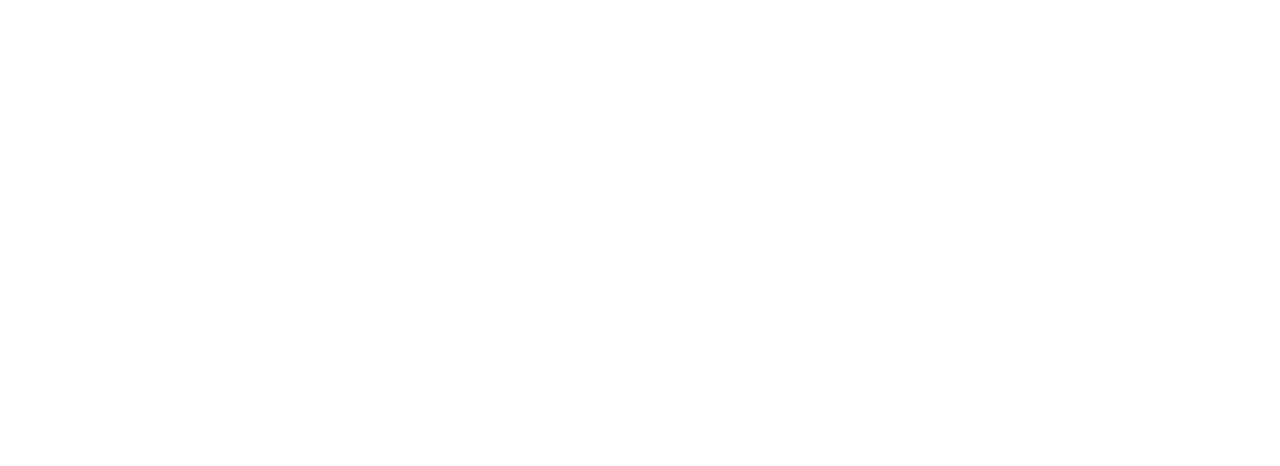
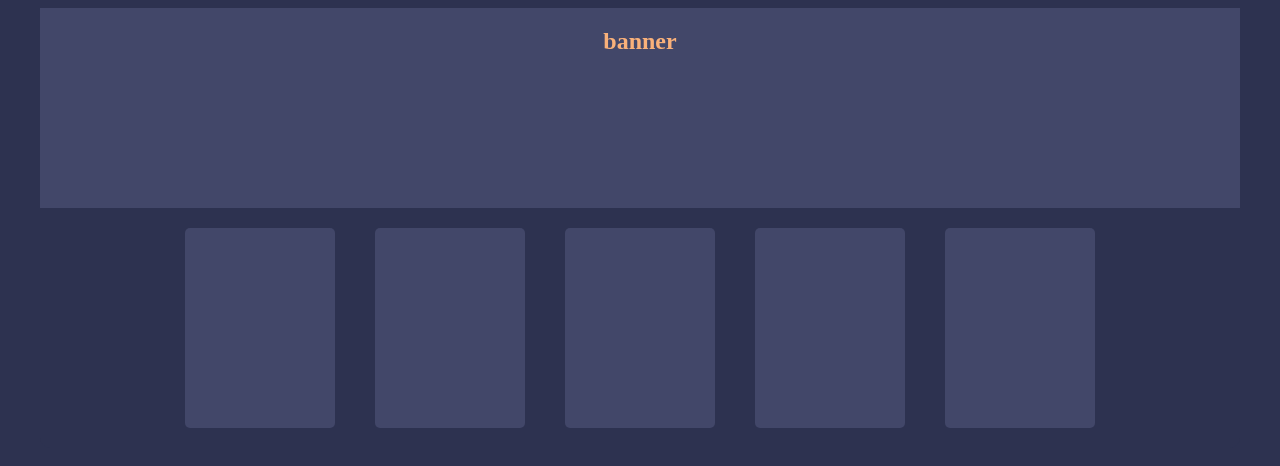
Before and after one commit to walterpotma/Lojinha, a plain HTML site: page index.html in a window 1280 px wide. Drawn offline with Linux system fonts and the light colour scheme.

Commit message:
color e index

```diff
--- a/css/global.css
+++ b/css/global.css
@@ -0,0 +1,16 @@
+html{
+    scroll-behavior: smooth;
+}
+
+body{
+    background-color: #2d3250;
+
+}
+
+.container{
+    margin: auto;
+    width: 95%;
+    background-color: #2d3250;
+    border-radius: 10px;
+
+}
--- a/css/index.css
+++ b/css/index.css
@@ -0,0 +1,32 @@
+:root{
+    --fundo-color:#2d3250;
+    --container-color:#2d3250;
+    --card-color:#424769;
+}
+.banner{
+    display: flex;
+    flex-wrap: nowrap;
+    width: auto;
+    height: 200px;
+    margin-bottom: 20px;
+    background-color: var(--card-color);
+    justify-content: center;
+    color: #f9b17a;
+}
+
+.categories{
+    display: flex;
+    flex-wrap: nowrap;
+    gap: 40px;
+    justify-content: center;
+}
+
+.categoria{
+    display: flex;
+    flex-wrap: wrap;
+    width: 150px;
+    height: 200px;
+    background-color: var(--card-color);
+    margin-bottom: 20px;
+    border-radius: 5px;
+}
--- a/index.html
+++ b/index.html
@@ -3,11 +3,23 @@
   <head>
     <meta charset="UTF-8" />
     <meta name="viewport" content="width=device-width, initial-scale=1.0" />
-    <link rel="stylesheet" href="css/global.css" />
-    <link rel="stylesheet" href="css/index.css" />
+    <link rel="stylesheet" href="../css/global.css" />
+    <link rel="stylesheet" href="../css/index.css" />
     <title>Lojinha</title>
   </head>
   <body>
+    <section class="container">
+      <div class="banner">
+        <h1>banner</h1>
+      </div>
+      <div class="categories">
+        <span class="categoria"></span>
+        <span class="categoria"></span>
+        <span class="categoria"></span>
+        <span class="categoria"></span>
+        <span class="categoria"></span>
+      </div>
 
+    </section>
   </body>
 </html>
```
